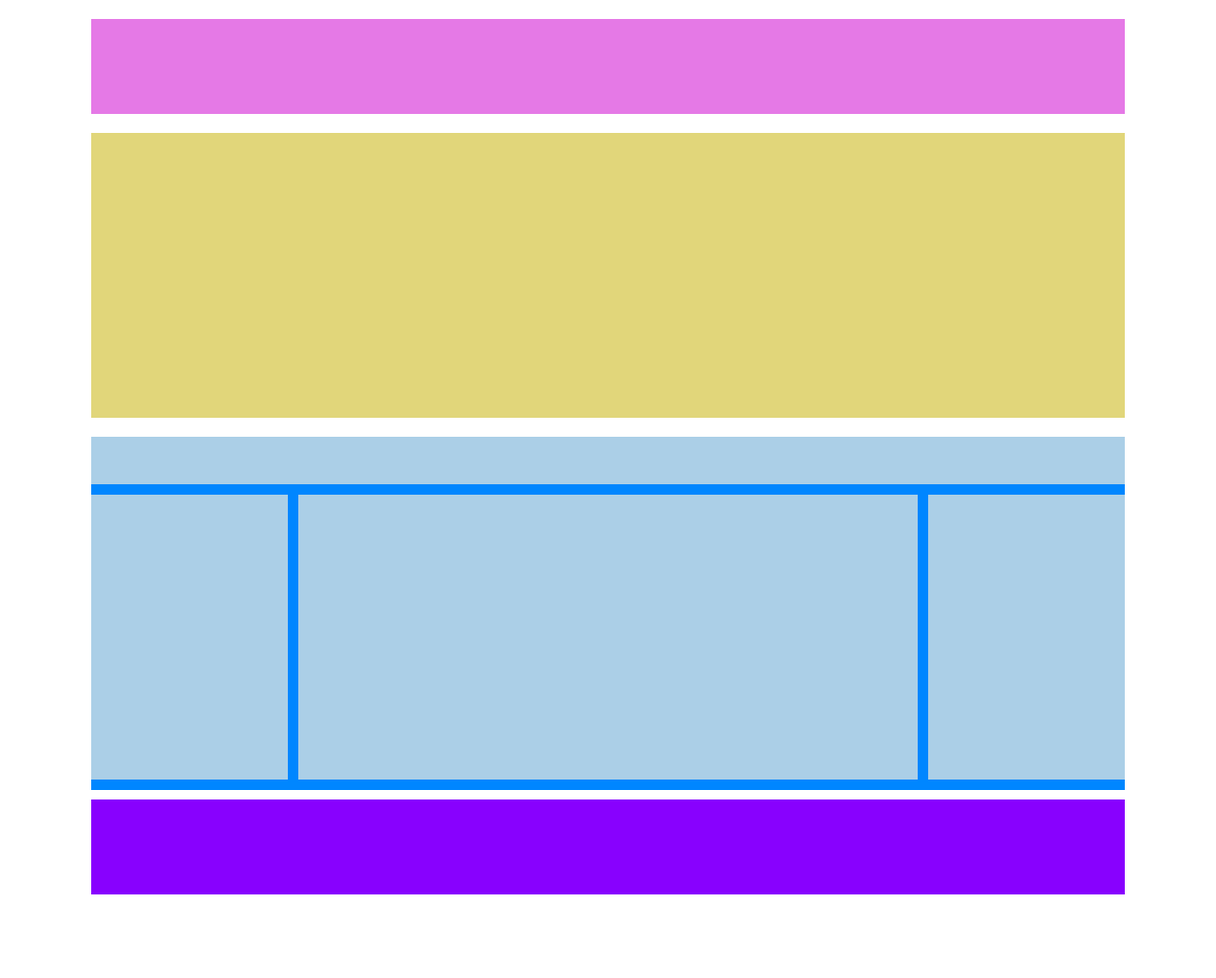
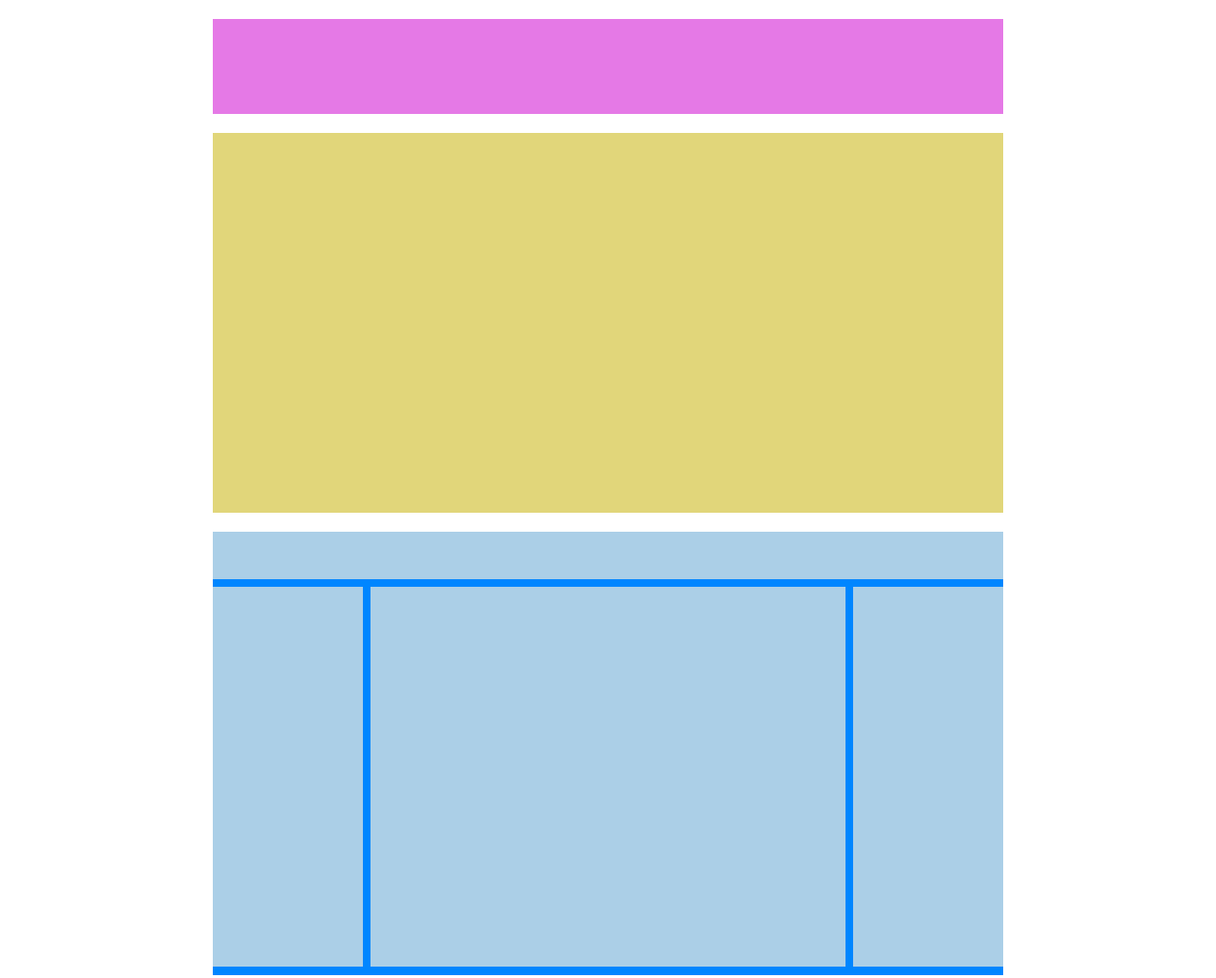
Before and after one commit to banjug/htmlcss-struttura-wp, a plain HTML site: page index.html in a window 1280 px wide. Shown: the top 1030 px of the page at 95% size. Before the commit the page ends 962 px from the top, so only its background shows below. Drawn offline with Linux system fonts and the light colour scheme.

Commit message:
commenti

```diff
--- a/css/style.css
+++ b/css/style.css
@@ -5,28 +5,33 @@
 }
 
 header {
-    width: 85%;
+    width: 65%;
     height: 100px;
     background-color: #e579e6;
     margin: 20px auto;
 }
 
+
+/* sezione principale */
 main {
-    width: 85%;
+    width: 65%;
     margin: 0 auto;
 }
 
+/* sezione illustrazione e cta  */
 .jumbotron {
-    height: 300px;
+    height: 400px;
     background-color: #e1d67a;
     margin-bottom: 20px;
 }
 
+/* contenitore clearfix  */
 .container {
     background-color: #0086ff;
     margin-bottom: 10px;
 }
 
+/* clearfix  */
 .clearfix::after {
     content: "";
     display: table;
@@ -39,24 +44,26 @@ main {
     background-color: #abcfe7;
 }
 
+/* widget laterale */
 .sidebar {
     float: left;
     width: 19%;
-    height: 300px;
+    height: 400px;
     background-color: #abcfe7;
     margin: 1% 0;
 }
 
+/* sezione principale centrale */
 .article {
     float: left;
     width: 60%;
-    height: 300px;
+    height: 400px;
     background-color: #abcfe7;
     margin: 1%;
 }
 
 footer {
-    width: 85%;
+    width: 65%;
     height: 100px;
     background-color: #8801fe;
     margin: 0 auto 20px;
```
Also changed, not shown: index.html (+8 -2 lines).
